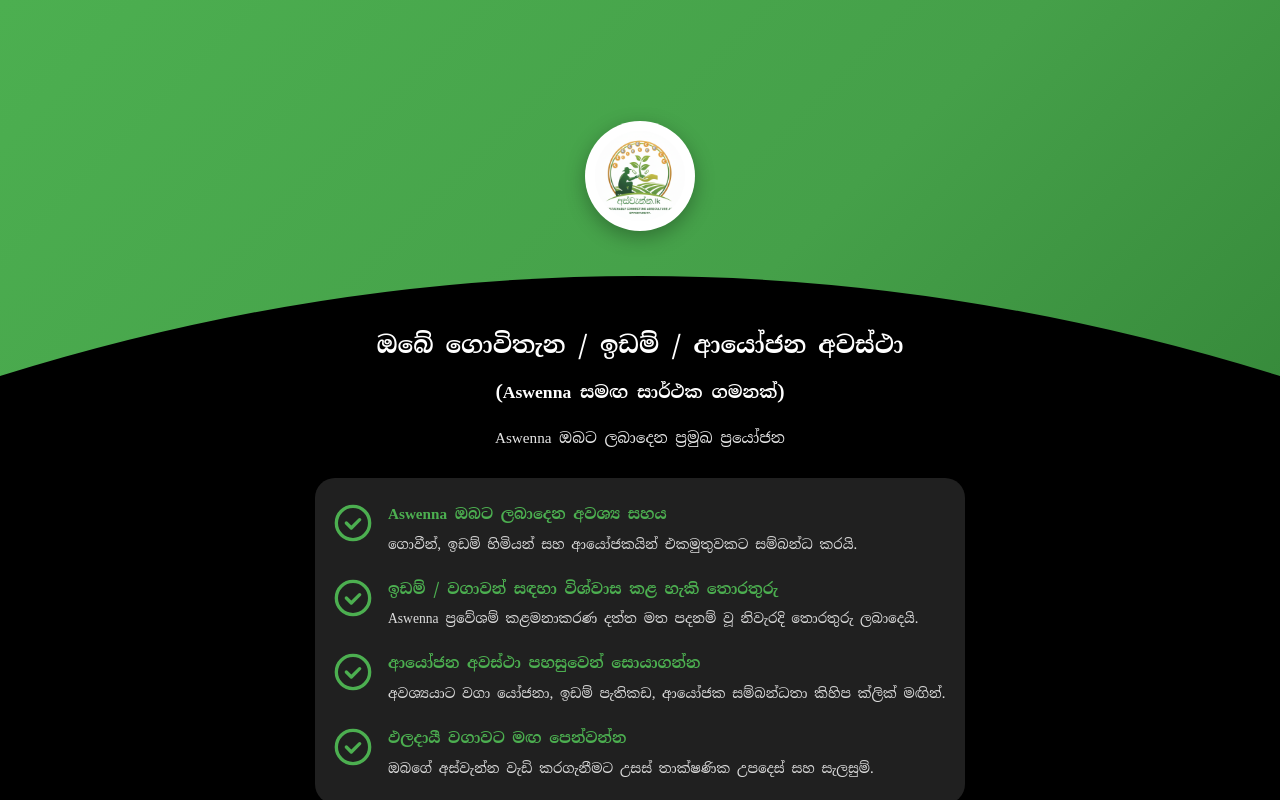
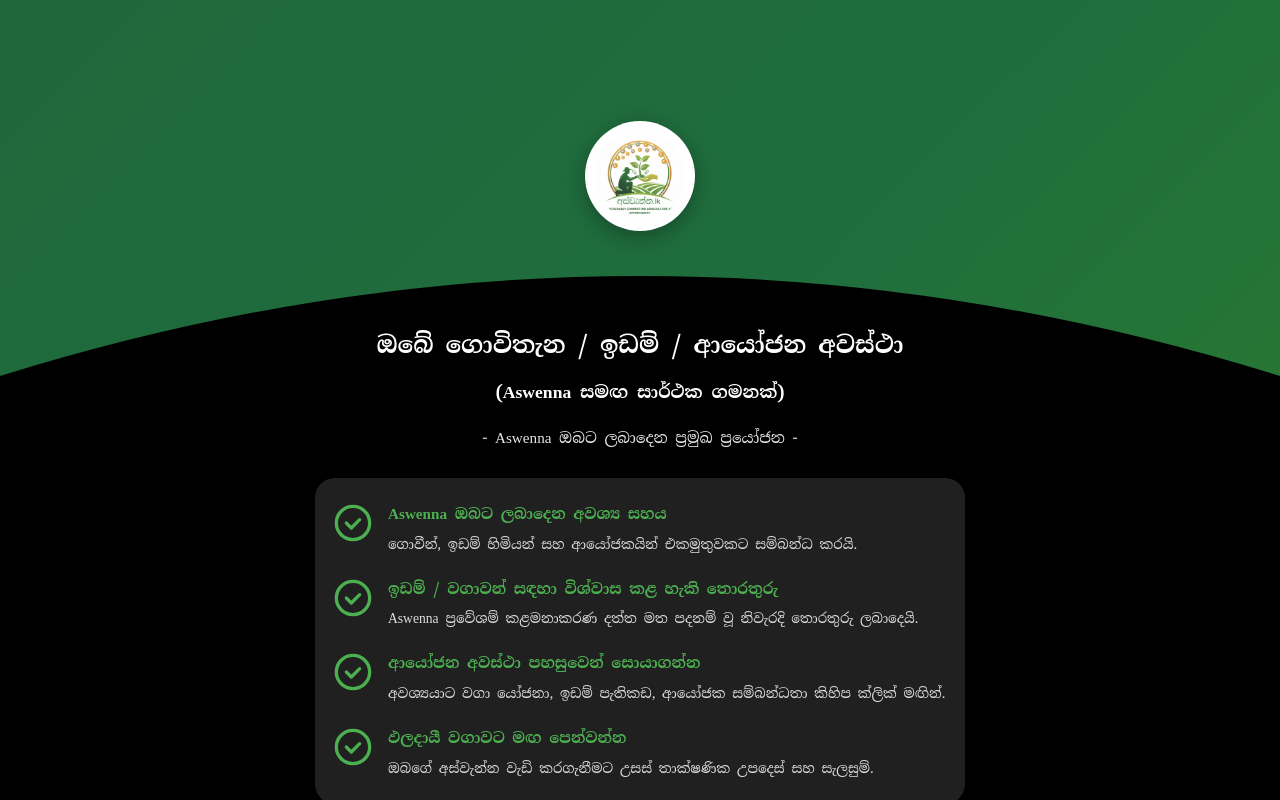
Before and after one commit to Informatic-Institute-of-Technology/Aswenna-Marketing, a React (Vite) app: page / in a window 1280 px wide. Built offline with nearby package versions, Linux system fonts and the light colour scheme.

Commit message:
fix: update background gradient colors for improved visual consistency

```diff
--- a/src/Pages/InfoPage.css
+++ b/src/Pages/InfoPage.css
@@ -6,11 +6,10 @@
   position: fixed;
   width: 100vw;
   height: 100vh;
-  background: linear-gradient(135deg, #4caf50 0%, #45a049 50%, #2e7d32 100%);
+  background: linear-gradient(135deg, #1f683b 0%, #1f6d3d 50%, rgb(43, 124, 47) 100%);
   overflow: hidden;
 }
 
-/* Header Section - Green Area */
 .info-header {
   position: relative;
   width: 100%;
--- a/src/Pages/InfoPage.jsx
+++ b/src/Pages/InfoPage.jsx
@@ -54,7 +54,7 @@
                             (Aswenna සමඟ සාර්ථක ගමනක්)
                         </h2>
                         <p className="info-description">
-                            Aswenna ඔබට ලබාදෙන ප්‍රමුඛ ප්‍රයෝජන
+                            - Aswenna ඔබට ලබාදෙන ප්‍රමුඛ ප්‍රයෝජන -
                         </p>
                     </div>
 
--- a/src/Pages/SplashScreen.css
+++ b/src/Pages/SplashScreen.css
@@ -8,7 +8,12 @@
   left: 0;
   width: 100vw;
   height: 100vh;
-  background: linear-gradient(135deg, #4caf50 0%, #45a049 50%, #2e7d32 100%);
+  background: linear-gradient(
+    135deg,
+    #1f683b 0%,
+    #1f6d3d 50%,
+    rgb(43, 124, 47) 100%
+  );
   display: flex;
   flex-direction: column;
   justify-content: space-between;
```
